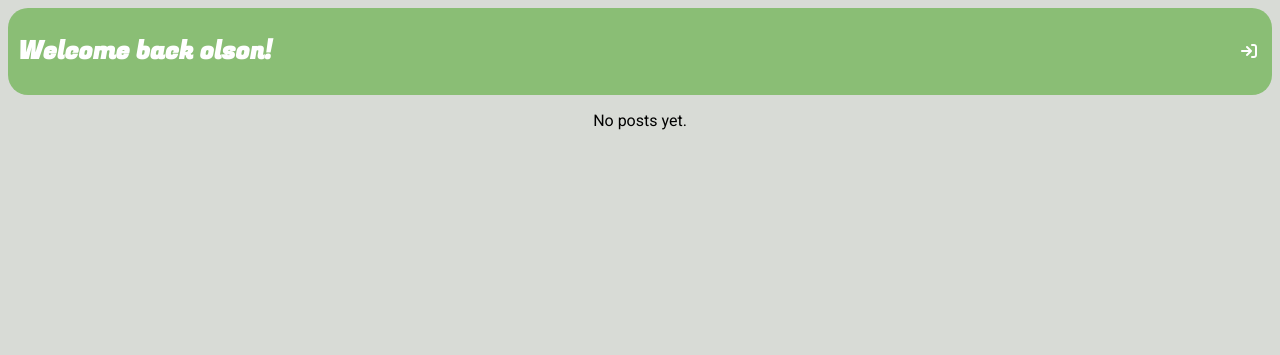
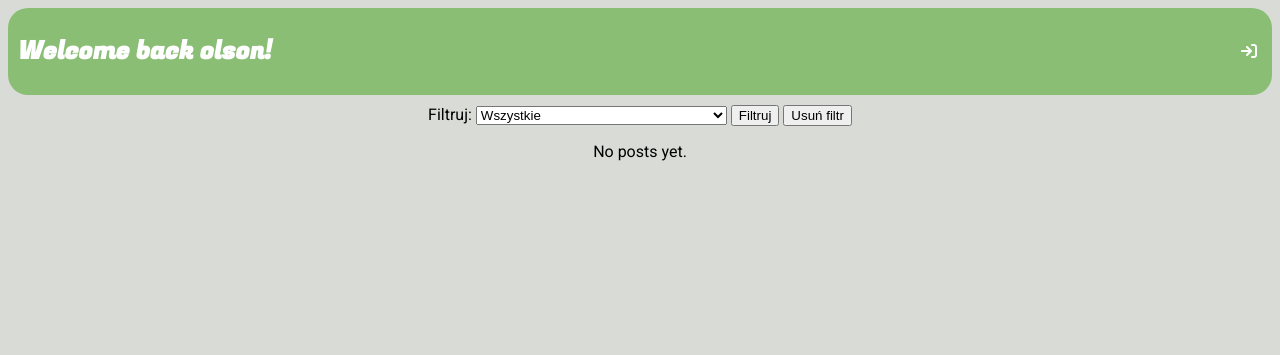
Before and after one commit to xAleksandrax/JSONPlaceholder-Viewer, a Django app: page / in a window 1280 px wide. Shown: the top 355 px of the page. Run offline with Django 4.2, Linux system fonts and the light colour scheme; a user stored in the database is signed in; data that the repository does not hold is empty; some libraries are stand-ins or nearby versions.

Commit message:
filters added

```diff
--- a/base/templates/base.html
+++ b/base/templates/base.html
@@ -54,7 +54,6 @@
                     color: #fff;
                     font-size: 25px;
                     font-family: 'Fugaz One', cursive;
-
                 }
 
                 .container {
@@ -90,6 +89,10 @@
                     color: #fff;
                 }
 
+                .filters{
+                    margin-top: 10px;
+                }
+
             </style>
         </nav>
     </header>
--- a/base/templates/posts.html
+++ b/base/templates/posts.html
@@ -18,8 +18,19 @@
 </div>
 
 <!-- filtrowanie -->
+<div class="filters">
+  <label for="filter-select">Filtruj:</label>
+  <select id="filter-select">
+    <option value="">Wszystkie</option>
+    <option value="1">Krótkie posty (mniej niż 100 znaków)</option>
+    <option value="2">Średnie posty (od 100 do 200 znaków)</option>
+    <option value="3">Długie posty (więcej niż 200 znaków)</option>
+  </select>
+  <button id="filter-btn">Filtruj</button>
+  <button id="clear-btn">Usuń filtr</button>
+</div>
 
-
+<div class="posts-container">
   {% for post in posts %}
 <!-- posty -->
     <div class="post">
@@ -47,6 +58,7 @@
   {% empty %}
     <p>No posts yet.</p>
   {% endfor %}
+</div>
 
   <script>
   $(document).ready(function() {
--- a/base/urls.py
+++ b/base/urls.py
@@ -1,5 +1,5 @@
 from django.urls import path
-from .views import get_posts, get_comments, Login, Register, LogoutView, get_posts_with_comments_and_users
+from .views import Login, Register, LogoutView, get_posts_with_comments_and_users
 
 urlpatterns = [
     path('', get_posts_with_comments_and_users, name='posts'),
--- a/base/views.py
+++ b/base/views.py
@@ -12,16 +12,6 @@ from .models import Project
 from django.contrib.auth.decorators import login_required
 
 
-def get_posts(request):
-    response = requests.get('https://jsonplaceholder.typicode.com/posts')
-    posts = response.json()
-    return render(request, 'posts.html', {'posts': posts})
-
-def get_comments(request):
-    response = requests.get('https://jsonplaceholder.typicode.com/comments')
-    comments = response.json()
-    return render(request, 'posts.html', {'comments': comments})
-
 def get_albums(request):
     response = requests.get('https://jsonplaceholder.typicode.com/albums')
     albums = response.json()
@@ -32,12 +22,10 @@ def get_photos(request):
     photos = response.json()
     return render(request, 'photos.html', {'photos': photos})
 
-def get_users(request):
-    response = requests.get('https://jsonplaceholder.typicode.com/users')
-    users = response.json()
-    return render(request, 'users.html', {'users': users})
-
-import requests
+# def get_users(request):
+#     response = requests.get('https://jsonplaceholder.typicode.com/users')
+#     users = response.json()
+#     return render(request, 'users.html', {'users': users})
 
 @login_required(login_url = 'login')
 def get_posts_with_comments_and_users(request):
@@ -71,7 +59,6 @@ def get_posts_with_comments_and_users(request):
 
     return render(request, 'posts.html', {'posts': posts})
 
-
 class Login(LoginView):
     template_name = 'login.html'
     fields = '__all__'
```
